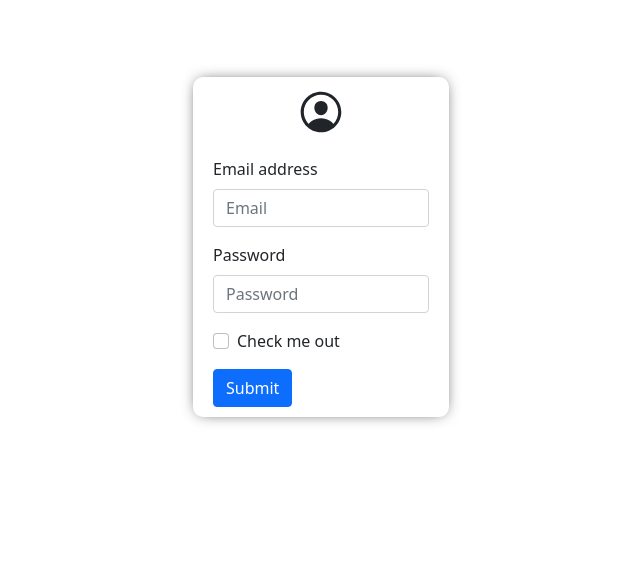
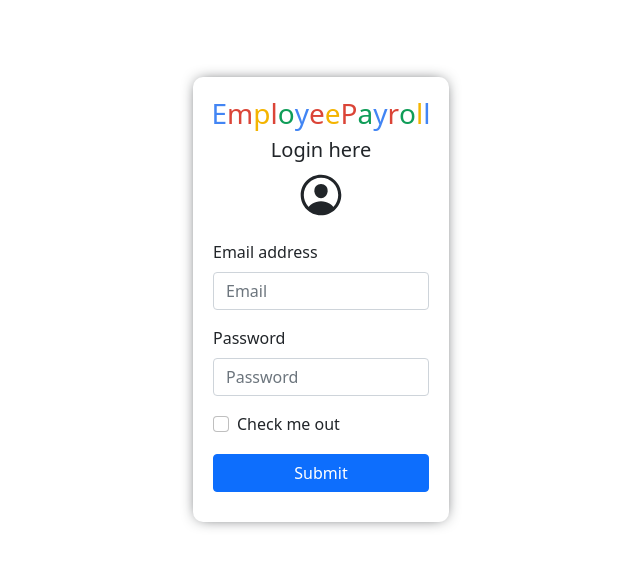
Before and after one commit to kirankumar-Matham96/Employee-payroll-app-backend, a React (Create React App) app in the folder Employee_Payroll_Frontend/employee_payroll_frontend/: page / in a window 1280 px wide. Shown: the top 568 px of the page, without its empty margins (319-959 px from the left). Built offline with nearby package versions, Linux system fonts and the light colour scheme.

Commit message:
feat add title to the pages

```diff
--- /dev/null
+++ b/Employee_Payroll_Frontend/employee_payroll_frontend/src/components/title.jsx
@@ -0,0 +1,25 @@
+import React from 'react';
+import '../style/title.scss';
+const title = () => {
+  return (
+    <div className="title">
+      <h3 className="l_1">E</h3>
+      <h3 className="l_2">m</h3>
+      <h3 className="l_3">p</h3>
+      <h3 className="l_4">l</h3>
+      <h3 className="l_5">o</h3>
+      <h3 className="l_6">y</h3>
+      <h3 className="l_7">e</h3>
+      <h3 className="l_8">e</h3>
+      <h3 className="l_9">P</h3>
+      <h3 className="l_10">a</h3>
+      <h3 className="l_11">y</h3>
+      <h3 className="l_12">r</h3>
+      <h3 className="l_13">o</h3>
+      <h3 className="l_14">l</h3>
+      <h3 className="l_15">l</h3>
+    </div>
+  );
+};
+
+export default title;
--- a/Employee_Payroll_Frontend/employee_payroll_frontend/src/pages/login.jsx
+++ b/Employee_Payroll_Frontend/employee_payroll_frontend/src/pages/login.jsx
@@ -4,6 +4,7 @@ import { Formik } from 'formik';
 import * as Yup from 'yup';
 import '../style/login.scss';
 import { IoPersonCircleOutline } from 'react-icons/io5';
+import Title from '../components/title';
 
 const schema = Yup.object().shape({
   email: Yup.string().email().required(),
@@ -18,6 +19,10 @@ const Login = () => {
   return (
     <div className="login-page">
       <div className="login-card">
+        <div>
+          <Title />
+        </div>
+        <h5>Login here</h5>
         <div className="icon-div">
           <IoPersonCircleOutline className="icon" />
         </div>
@@ -28,7 +33,7 @@ const Login = () => {
         >
           {({ handleSubmit, handleChange, errors, touched, values }) => {
             return (
-              <Form>
+              <Form className='login-form'>
                 <Form.Group className="mb-3" controlId="formBasicEmail">
                   <Form.Label>Email address</Form.Label>
                   <Form.Control
--- a/Employee_Payroll_Frontend/employee_payroll_frontend/src/pages/register.jsx
+++ b/Employee_Payroll_Frontend/employee_payroll_frontend/src/pages/register.jsx
@@ -3,6 +3,7 @@ import { Col, Row, Button, Form } from 'react-bootstrap';
 import { Formik } from 'formik';
 import * as Yup from 'yup';
 import '../style/register.scss';
+import Title from '../components/title';
 
 class register extends Component {
   initialState = {
@@ -47,6 +48,10 @@ class register extends Component {
     return (
       <div className="register-page">
         <div className="register-card">
+          <div>
+            <Title />
+            <h5>Register with us now</h5>
+          </div>
           <Formik
             validationSchema={schema}
             onSubmit={console.log('Submitted')}
--- a/Employee_Payroll_Frontend/employee_payroll_frontend/src/style/login.scss
+++ b/Employee_Payroll_Frontend/employee_payroll_frontend/src/style/login.scss
@@ -5,17 +5,26 @@
 .login-card {
   width: 20%;
   margin: 6% auto;
-  padding: 10px 20px 10px 20px;
+  display: flex;
+  flex-direction: column;
+  justify-content: center;
+  align-items: center;
+  padding: 20px 20px 30px 20px;
   box-shadow: 0px 0px 15px -5px;
   border-radius: 10px;
 }
-.icon-div{
+.icon-div {
   display: flex;
   justify-content: center;
   align-items: center;
   margin-bottom: 20px;
 }
-.icon{
+.icon {
   width: 50px;
   height: 50px;
 }
+.login-form {
+  display: flex;
+  flex-direction: column;
+  justify-content: center;
+}
--- /dev/null
+++ b/Employee_Payroll_Frontend/employee_payroll_frontend/src/style/title.scss
@@ -0,0 +1,54 @@
+$blue-color: #4285F4;
+$red-color: #DB4437;
+$yellow-color: #F4B400;
+$green: #0F9D58;
+
+.title {
+  display: flex;
+  flex-direction: row;
+}
+.l_1 {
+  color: $blue-color;
+}
+.l_2 {
+  color: $red-color;
+}
+.l_3 {
+  color: $yellow-color;
+}
+.l_4 {
+  color: $red-color;
+}
+.l_5 {
+  color: $green;
+}
+.l_6 {
+  color: $blue-color;
+}
+.l_7 {
+  color: $red-color;
+}
+.l_8 {
+  color: $yellow-color;
+}
+.l_9 {
+  color: $red-color;
+}
+.l_10 {
+  color: $green;
+}
+.l_11 {
+  color: $blue-color;
+}
+.l_12 {
+  color: $red-color;
+}
+.l_13 {
+  color: $green;
+}
+.l_14 {
+  color: $yellow-color;
+}
+.l_15 {
+  color: $blue-color;
+}
```
